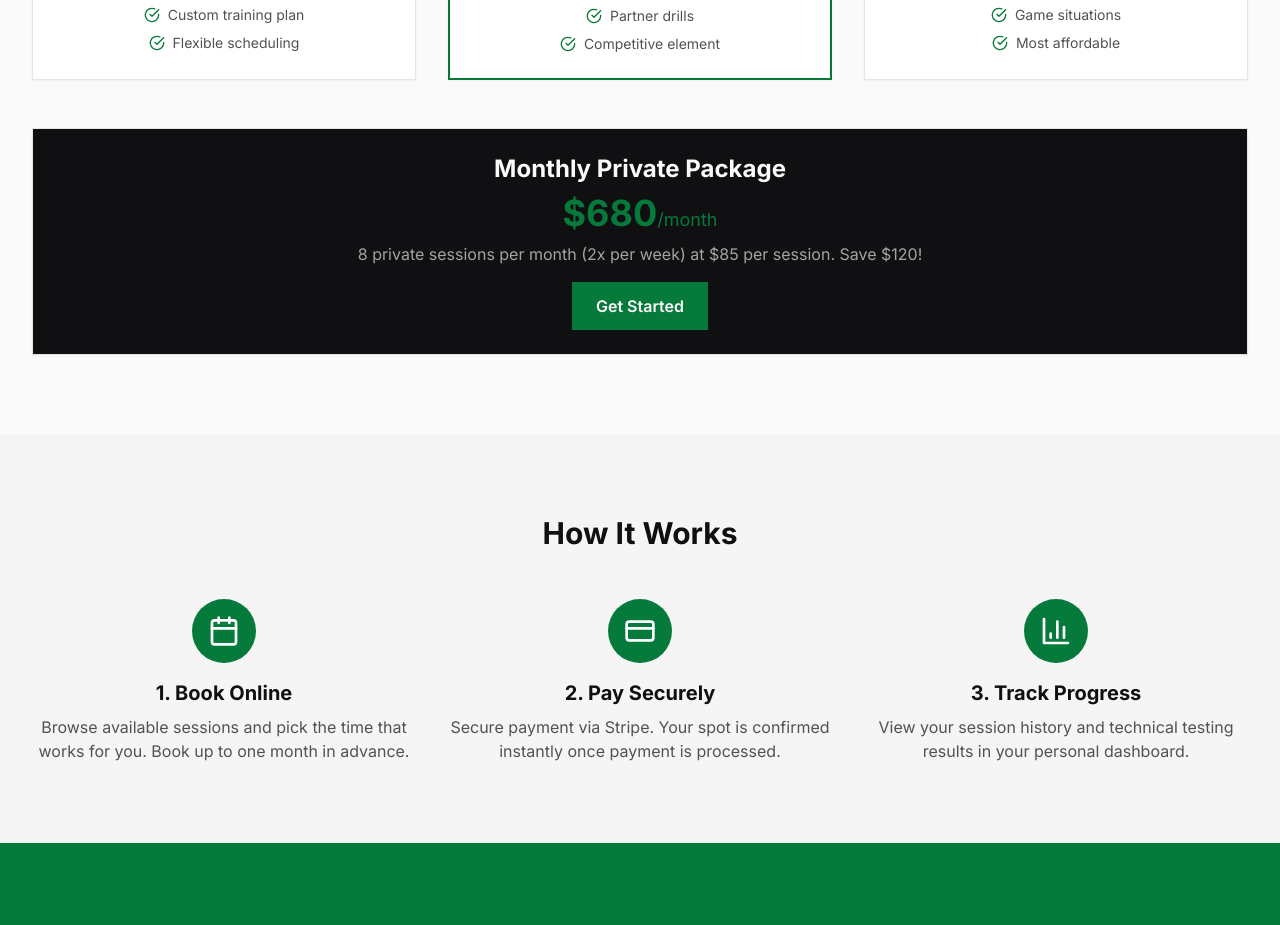
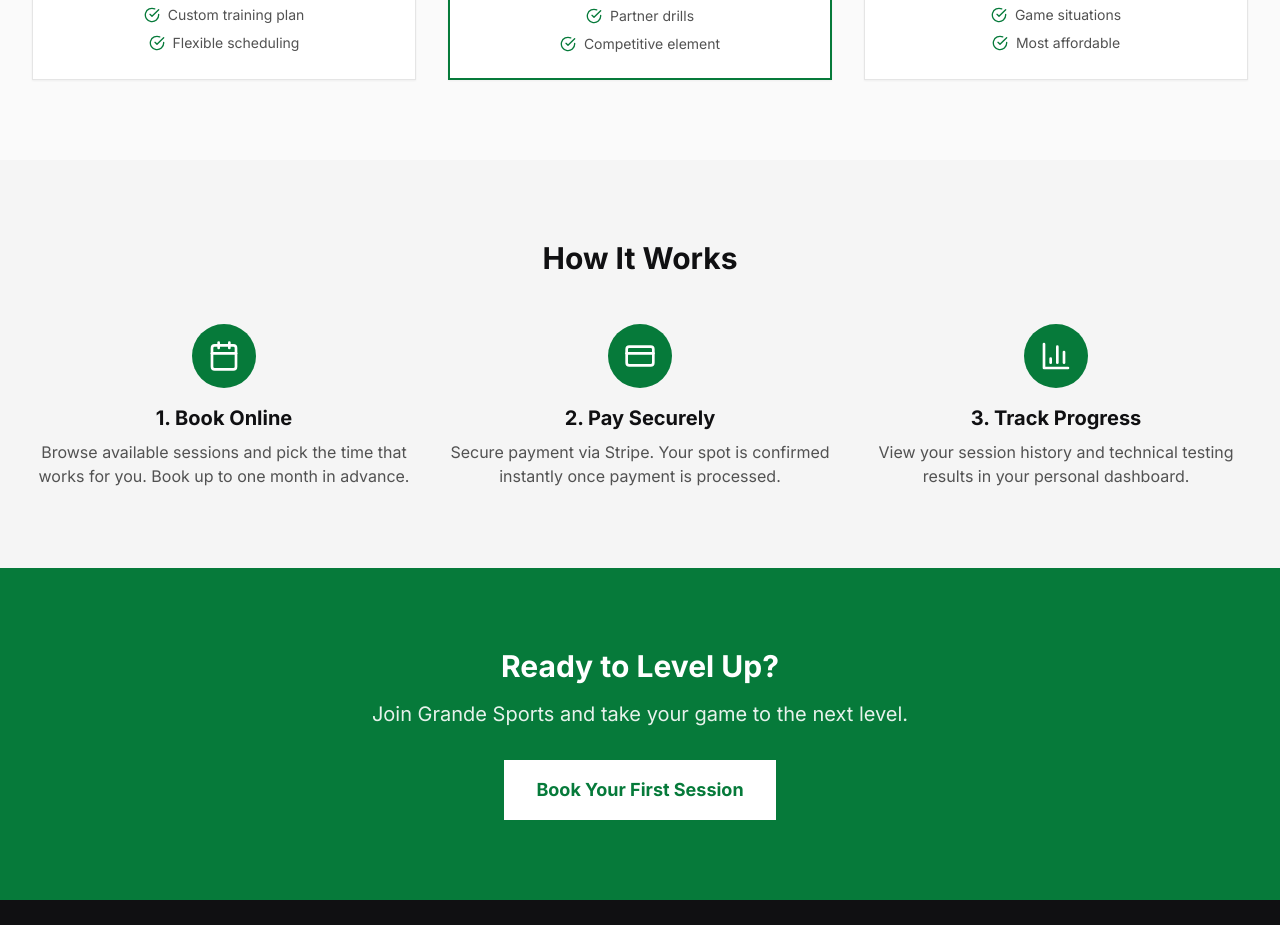
Before and after one commit to mgrande8/Grande-Sports, a Next.js app: page / in a window 1280 px wide. Shown: the part 1060-1985 px from the top of the page. Built offline with nearby package versions, Linux system fonts and the light colour scheme; no server answers.

Commit message:
Remove Monthly Private Package from homepage
The subscription feature is not being used currently.

Co-Authored-By: Claude Opus 4.5 <noreply@anthropic.com>

```diff
--- a/src/app/page.tsx
+++ b/src/app/page.tsx
@@ -117,17 +117,6 @@ export default function HomePage() {
             </div>
           </div>
 
-          {/* Monthly Package */}
-          <div className="mt-12 card bg-gs-black text-gs-white text-center">
-            <h3 className="text-2xl font-bold mb-2">Monthly Private Package</h3>
-            <p className="text-4xl font-bold text-gs-green mb-2">$680<span className="text-lg font-normal">/month</span></p>
-            <p className="text-gs-gray-400 mb-4">
-              8 private sessions per month (2x per week) at $85 per session. Save $120!
-            </p>
-            <Link href="/auth/register" className="btn-green inline-block">
-              Get Started
-            </Link>
-          </div>
         </div>
       </section>
 
```
Also changed, not shown: 1 other file (tests, documents, lock files or other folders).
